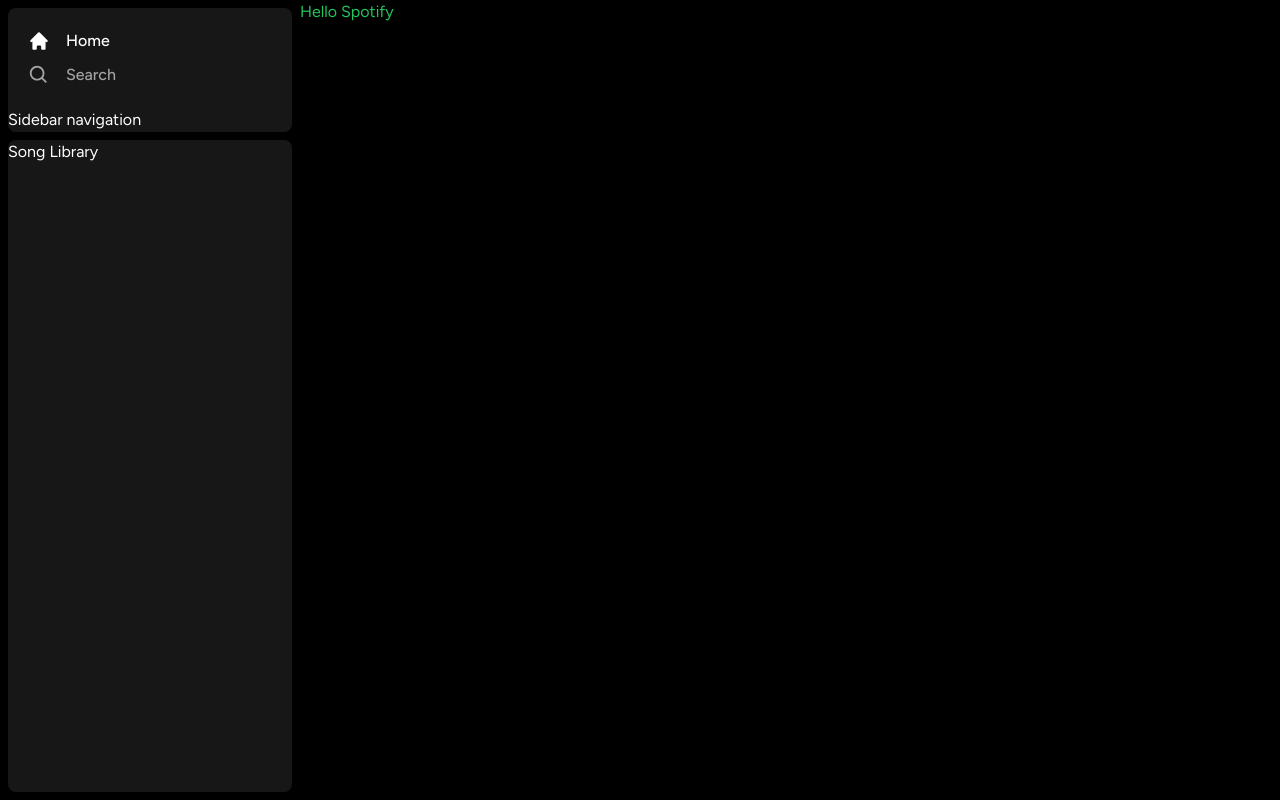
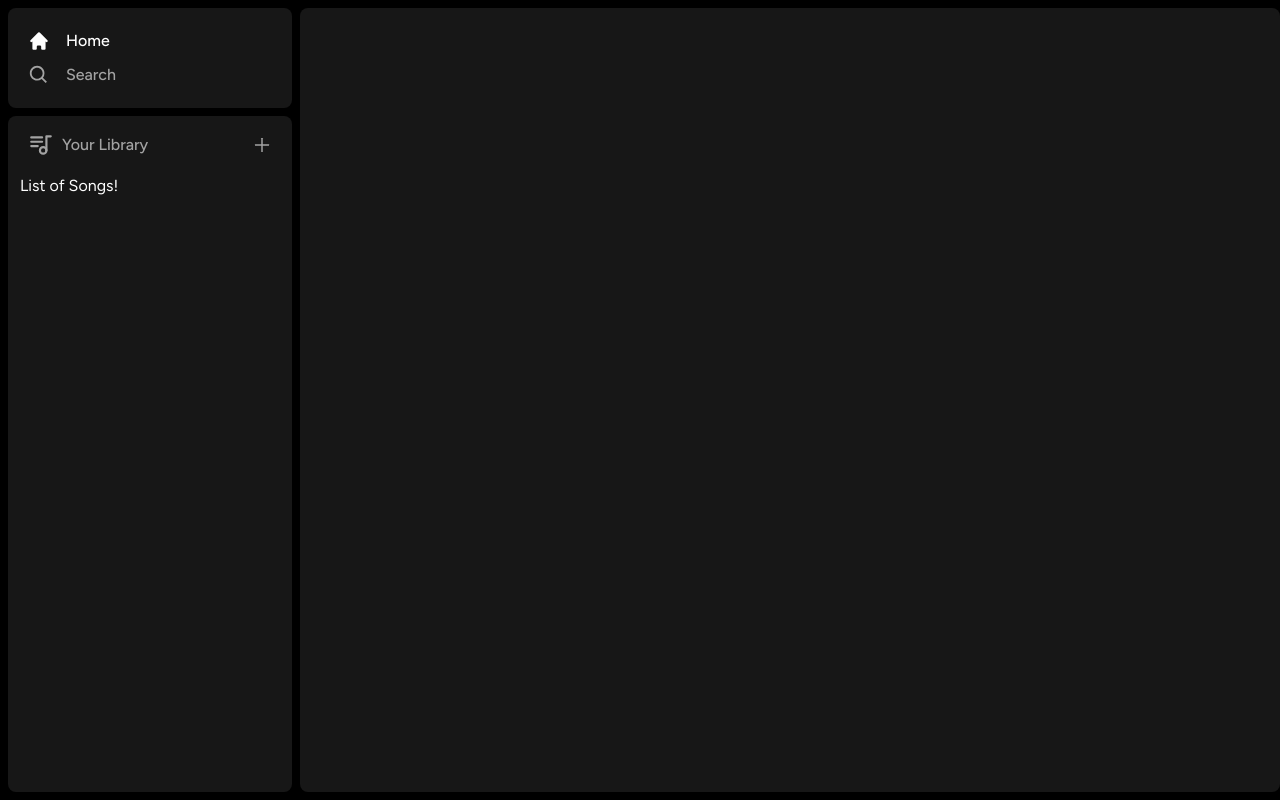
Before and after one commit to gharewal12/spotify-clone, a Next.js app: page / in a window 1280 px wide. Built offline with nearby package versions, Linux system fonts and the light colour scheme.

Commit message:
Added library section inside sidebar

```diff
--- a/app/(site)/page.tsx
+++ b/app/(site)/page.tsx
@@ -1,5 +1,14 @@
 export default function Home() {
   return (
-    <div className="text-green-500">Hello Spotify</div>
+    <div className="
+    bg-neutral-900
+    rounded-lg
+    h-full
+    w-full
+    overflow-hidden
+    overflow-y-auto
+    ">
+
+    </div>
   )
 }
--- /dev/null
+++ b/components/Library.tsx
@@ -0,0 +1,54 @@
+"use client";
+
+import { AiOutlinePlus } from "react-icons/ai";
+import { TbPlaylist } from "react-icons/tb";
+
+const Library = () => {
+    const AddToLibrary = () => {
+        // Handle upload later
+    }
+    return (
+        <div className="flex flex-col">
+            <div className="
+            flex
+            items-center
+            justify-between
+            px-5
+            pt-4
+            ">
+                <div className="
+                inline-flex
+                items-center
+                gap-x-2
+                ">
+                    <TbPlaylist className="text-neutral-400" size={26} />
+                    <p className="
+                    text-neutral-400
+                    font-medium
+                    text-md
+                    ">Your Library</p>
+                </div>
+                <AiOutlinePlus
+                    className="
+                    text-neutral-400
+                    cursor-pointer
+                    hover:text-white
+                    transition
+                    "
+                    onClick={AddToLibrary}
+                    size={20} />
+            </div>
+            <div className="
+                flex
+                flex-col
+                gap-y-2
+                mt-4
+                px-3
+            ">
+                List of Songs!
+            </div>
+        </div>
+    )
+}
+
+export default Library
--- a/components/Sidebar.tsx
+++ b/components/Sidebar.tsx
@@ -5,6 +5,7 @@
 import { HiHome } from 'react-icons/hi';
 import Box from './Box';
 import SidebarItem from './SidebarItem';
+import Library from './Library';
 
 interface SidebarProps {
     children: React.ReactNode;
@@ -56,13 +57,12 @@
                             />
                         ))}
                     </div>
-                    Sidebar navigation
                 </Box>
                 <Box className='overflow-y-auto h-full'>
-                    Song Library
+                    <Library />
                 </Box>
             </div>
-            <main> {children}</main>
+            <main className='h-full flex-1 overflow-y-auto py-2'> {children}</main>
         </div>
     )
 }
```
